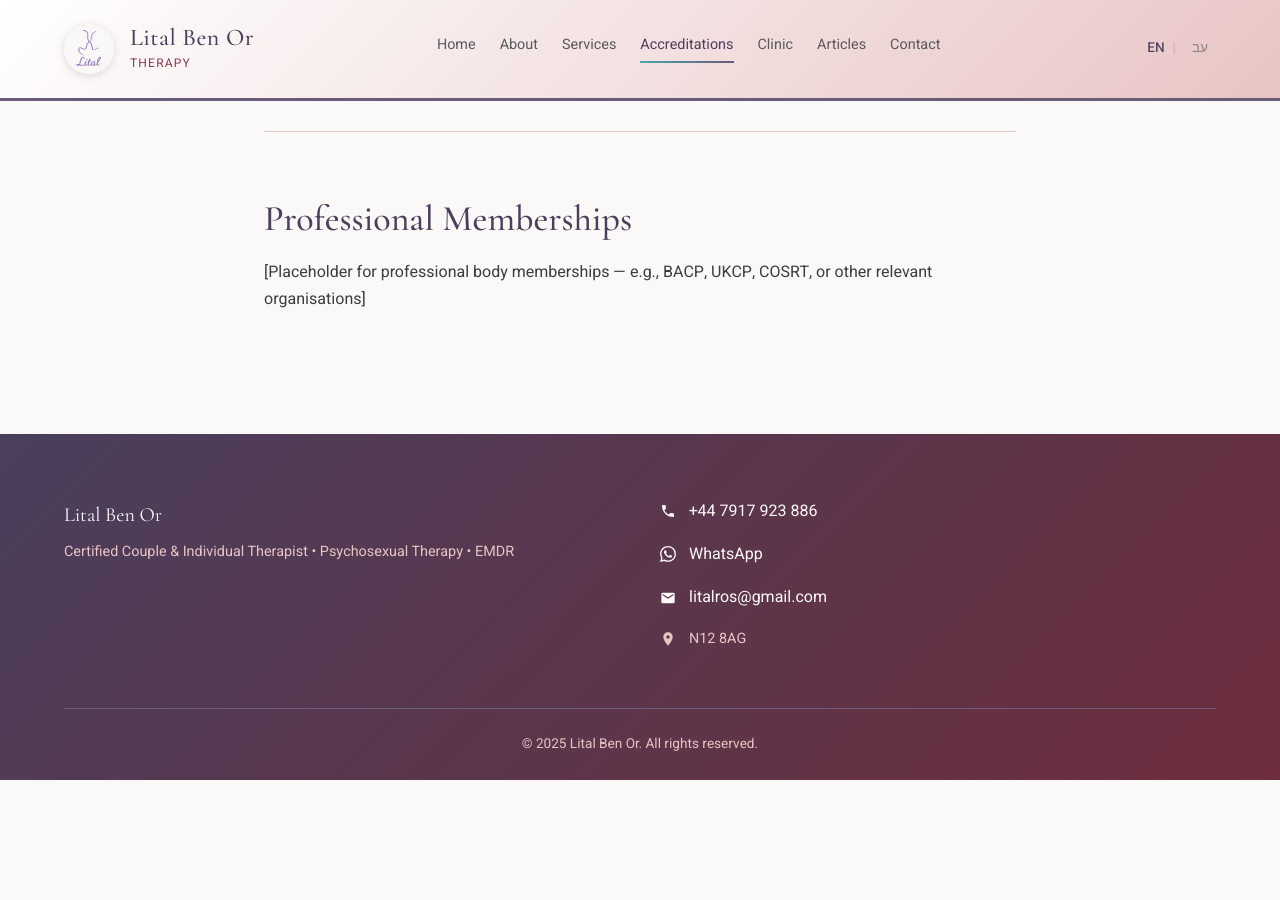
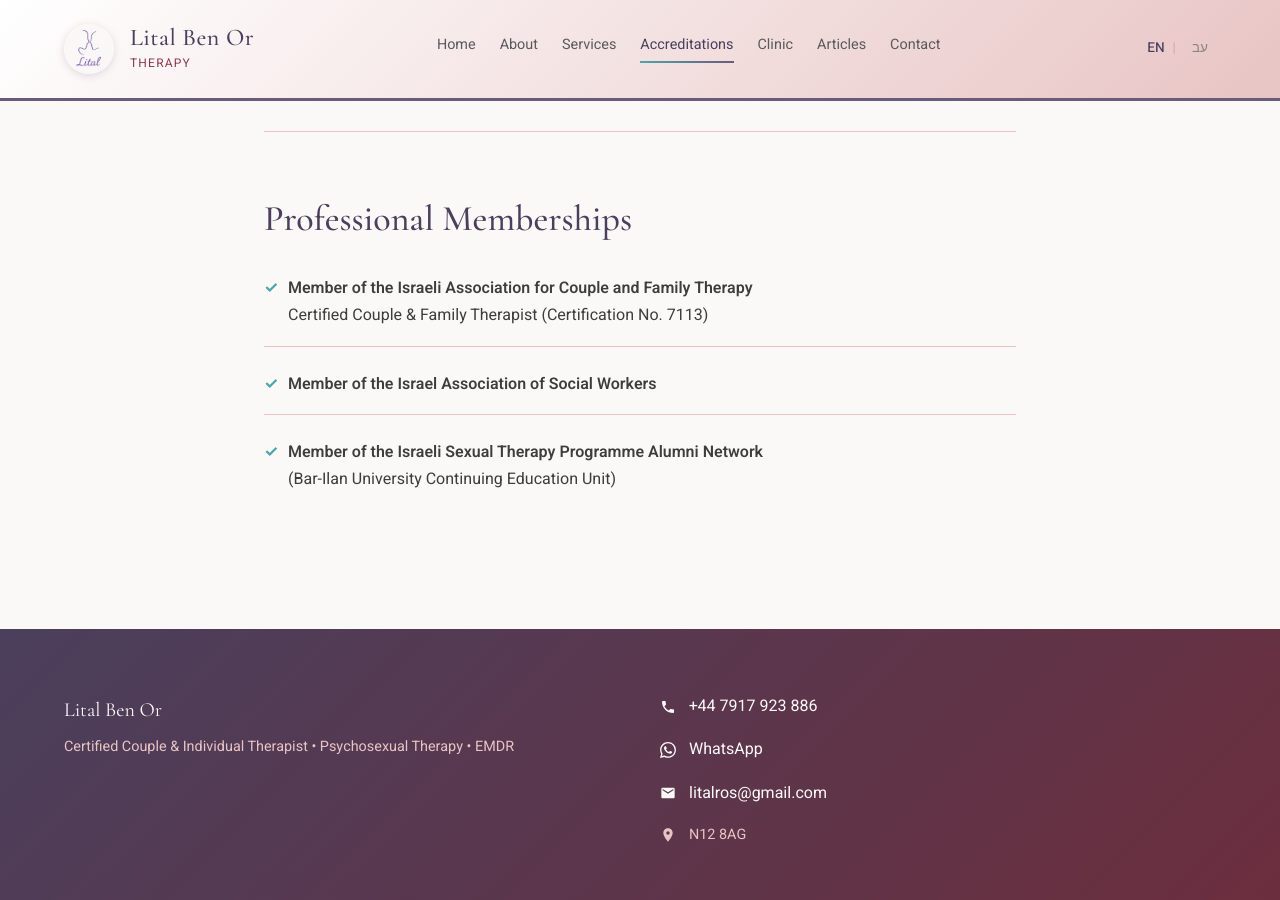
Before and after one commit to litalbenor/litalbenor.github.io, a Jekyll site: the page built from en/accreditations.md, in a window 1280 px wide and 900 px high, scrolled down 1411 px. Built offline with Jekyll 4.4.1, drawn with Linux system fonts in a browser that asks for light colours; before the commit the page ends 2191 px from its top, so only the background shows below that.

Commit message:
Update response time to 24h and add professional memberships

```diff
--- a/en/accreditations.md
+++ b/en/accreditations.md
@@ -43,9 +43,11 @@ permalink: /en/accreditations
 
     <section class="content-section">
       <h2>Professional Memberships</h2>
-      <p>
-        [Placeholder for professional body memberships — e.g., BACP, UKCP, COSRT, or other relevant organisations]
-      </p>
+      <ul class="accreditation-list">
+        <li><strong>Member of the Israeli Association for Couple and Family Therapy</strong><br>Certified Couple & Family Therapist (Certification No. 7113)</li>
+        <li><strong>Member of the Israel Association of Social Workers</strong></li>
+        <li><strong>Member of the Israeli Sexual Therapy Programme Alumni Network</strong><br>(Bar-Ilan University Continuing Education Unit)</li>
+      </ul>
     </section>
   </div>
 </div>
```
Also changed, not shown: en/contact.md (+1 -1 lines), he/accreditations.md (+5 -3 lines), he/contact.md (+1 -1 lines).
